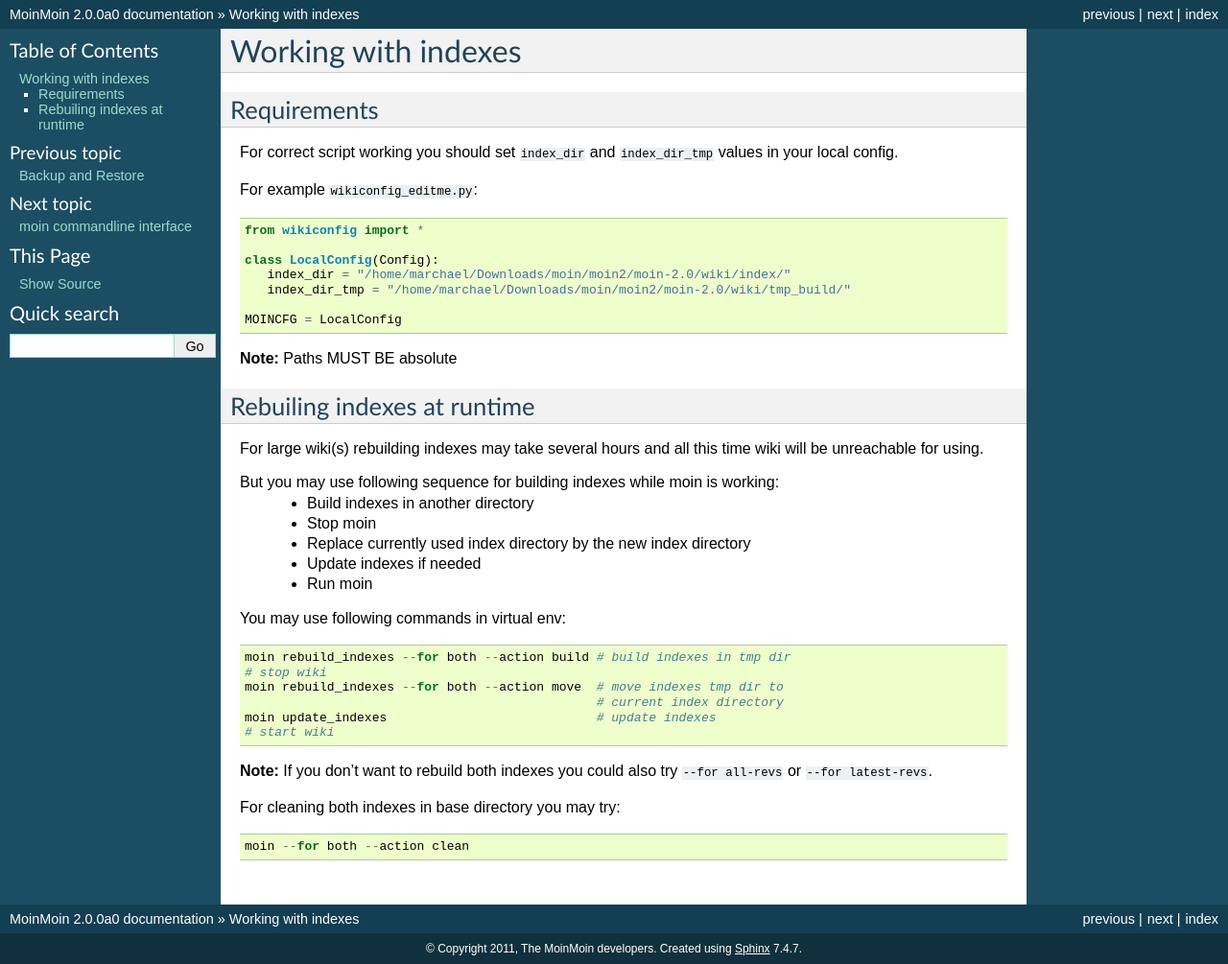
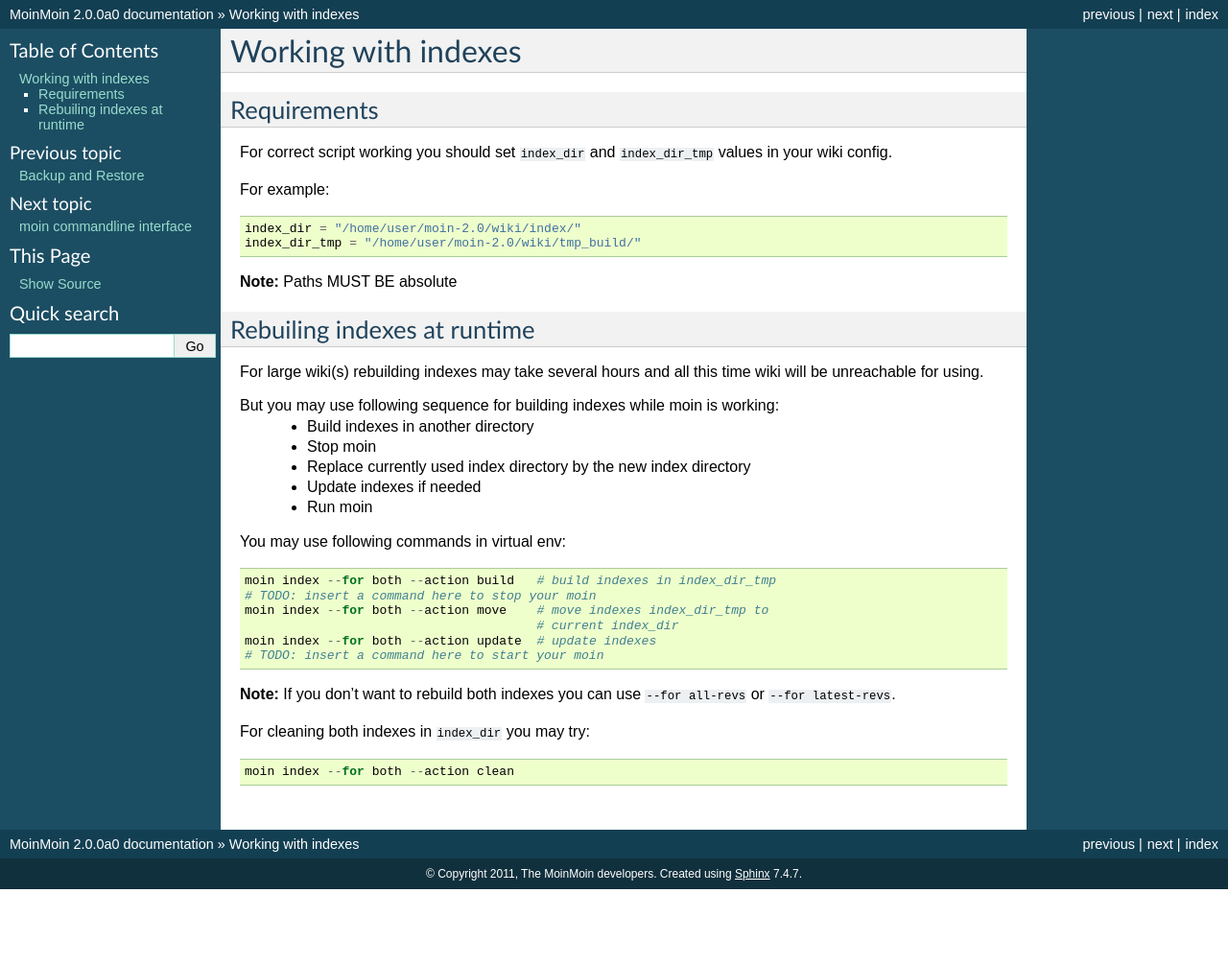
Before and after one commit to mirror/moin-2.0, a Sphinx documentation site: the page built from docs/admin/buildindexes.rst, in a window 1280 px wide. Shown: the whole page at 96% size. Built offline with Sphinx 7.4.7, drawn with Linux system fonts in a browser that asks for light colours; after the commit the page ends 927 px from its top, so only the background shows below that.

Commit message:
Update documentation, fixes in build script

```diff
--- a/docs/admin/buildindexes.rst
+++ b/docs/admin/buildindexes.rst
@@ -4,17 +4,12 @@
 Requirements
 ============
 For correct script working you should set ``index_dir`` and ``index_dir_tmp`` values in
-your local config.
+your wiki config.
 
-For example ``wikiconfig_editme.py``::
+For example::
 
-   from wikiconfig import *
-
-   class LocalConfig(Config):
-      index_dir = "/home/marchael/Downloads/moin/moin2/moin-2.0/wiki/index/"
-      index_dir_tmp = "/home/marchael/Downloads/moin/moin2/moin-2.0/wiki/tmp_build/"
-
-   MOINCFG = LocalConfig
+      index_dir = "/home/user/moin-2.0/wiki/index/"
+      index_dir_tmp = "/home/user/moin-2.0/wiki/tmp_build/"
 
 **Note:** Paths MUST BE absolute
 
@@ -32,17 +27,17 @@
 
 You may use following commands in virtual env::
 
-   moin rebuild_indexes --for both --action build # build indexes in tmp dir
-   # stop wiki
-   moin rebuild_indexes --for both --action move  # move indexes tmp dir to
-                                                  # current index directory
-   moin update_indexes                            # update indexes
-   # start wiki
+   moin index --for both --action build   # build indexes in index_dir_tmp
+   # TODO: insert a command here to stop your moin
+   moin index --for both --action move    # move indexes index_dir_tmp to
+                                          # current index_dir
+   moin index --for both --action update  # update indexes
+   # TODO: insert a command here to start your moin
 
-**Note:** If you don't want to rebuild both indexes you could also try
+**Note:** If you don't want to rebuild both indexes you can use
 ``--for all-revs`` or ``--for latest-revs``.
 
 
-For cleaning both indexes in base directory you may try::
+For cleaning both indexes in ``index_dir`` you may try::
 
-   moin --for both --action clean
+   moin index --for both --action clean
```
Also changed, not shown: 1 other file.
